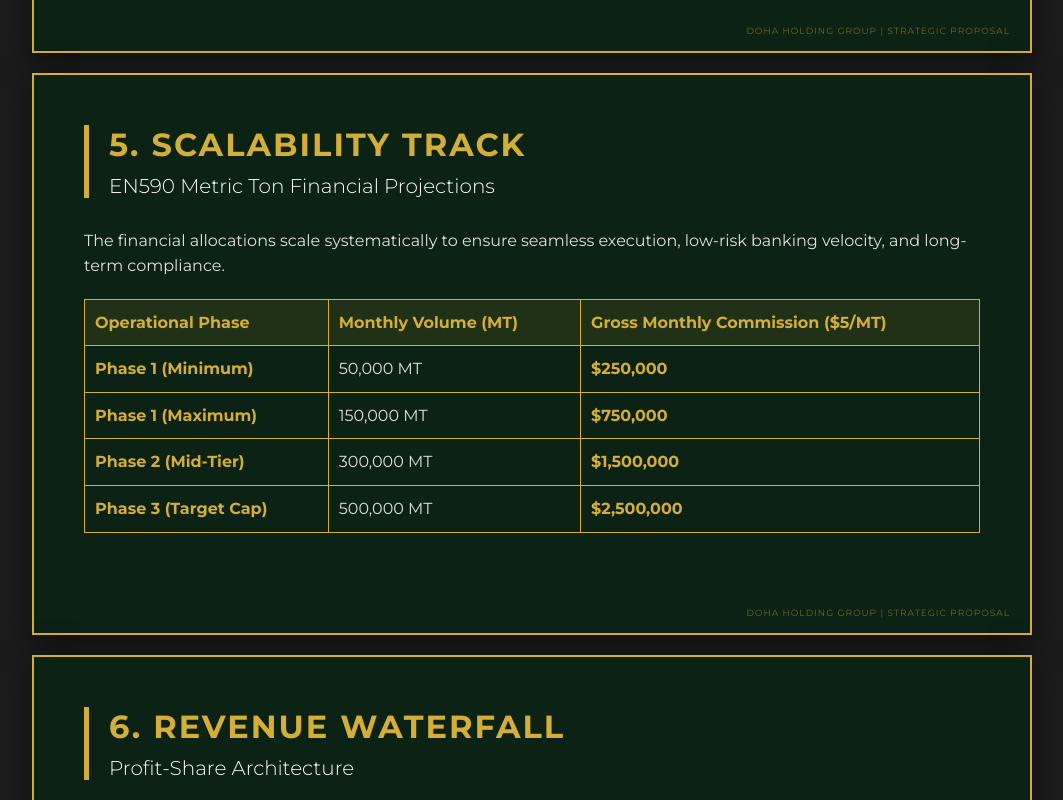
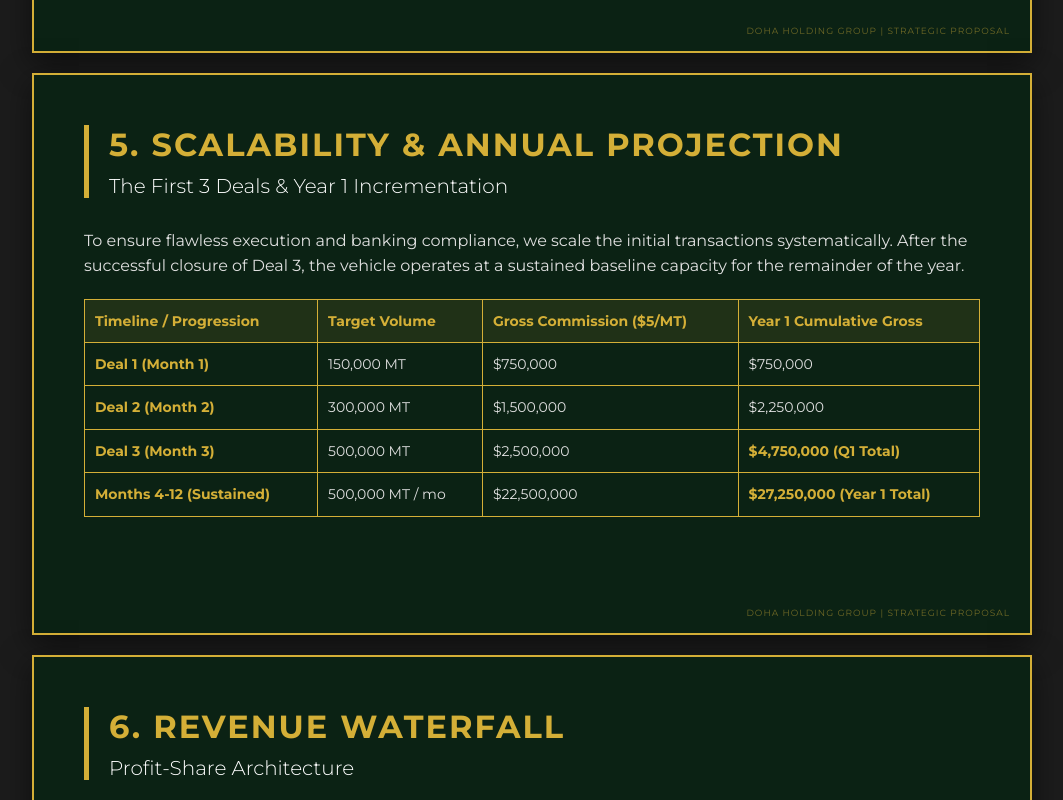
Before and after one commit to WinningTeamMindset/DOHA-PRESENTATION, a plain HTML site: page index.html in a window 1280 px wide. Shown: the part 2860-3660 px from the top of the page, without its empty margins (108-1171 px from the left). Drawn offline with Linux system fonts and the light colour scheme.

Commit message:
Revise titles and content in index.html
Updated slide titles and content for clarity and accuracy.

```diff
--- a/index.html
+++ b/index.html
@@ -84,6 +84,7 @@
             width: 100%;
             border-collapse: collapse;
             margin-top: 20px;
+            font-size: 14px;
         }
 
         th, td {
@@ -164,7 +165,7 @@
 </head>
 <body>
 
-    <!-- NEW TITLE SLIDE -->
+    <!-- TITLE SLIDE -->
     <div class="slide title-slide">
         <h2>Doha Holding Group</h2>
         <h1>Strategic Proposal</h1>
@@ -243,39 +244,44 @@
         <div class="footer">Doha Holding Group | Strategic Proposal</div>
     </div>
 
-    <!-- Slide 5: Projections -->
+    <!-- Slide 5: Projections (UPDATED FOR ANNUAL INCREMENTATION) -->
     <div class="slide">
         <div class="header">
-            <h1>5. Scalability Track</h1>
-            <h2>EN590 Metric Ton Financial Projections</h2>
+            <h1>5. Scalability & Annual Projection</h1>
+            <h2>The First 3 Deals & Year 1 Incrementation</h2>
         </div>
         <div class="content">
-            <p>The financial allocations scale systematically to ensure seamless execution, low-risk banking velocity, and long-term compliance.</p>
+            <p>To ensure flawless execution and banking compliance, we scale the initial transactions systematically. After the successful closure of Deal 3, the vehicle operates at a sustained baseline capacity for the remainder of the year.</p>
             <table>
                 <tr>
-                    <th>Operational Phase</th>
-                    <th>Monthly Volume (MT)</th>
-                    <th>Gross Monthly Commission ($5/MT)</th>
+                    <th>Timeline / Progression</th>
+                    <th>Target Volume</th>
+                    <th>Gross Commission ($5/MT)</th>
+                    <th>Year 1 Cumulative Gross</th>
                 </tr>
                 <tr>
-                    <td><strong>Phase 1 (Minimum)</strong></td>
-                    <td>50,000 MT</td>
-                    <td><strong>$250,000</strong></td>
+                    <td><strong>Deal 1 (Month 1)</strong></td>
+                    <td>150,000 MT</td>
+                    <td>$750,000</td>
+                    <td>$750,000</td>
                 </tr>
                 <tr>
-                    <td><strong>Phase 1 (Maximum)</strong></td>
-                    <td>150,000 MT</td>
-                    <td><strong>$750,000</strong></td>
+                    <td><strong>Deal 2 (Month 2)</strong></td>
+                    <td>300,000 MT</td>
+                    <td>$1,500,000</td>
+                    <td>$2,250,000</td>
                 </tr>
                 <tr>
-                    <td><strong>Phase 2 (Mid-Tier)</strong></td>
-                    <td>300,000 MT</td>
-                    <td><strong>$1,500,000</strong></td>
+                    <td><strong>Deal 3 (Month 3)</strong></td>
+                    <td>500,000 MT</td>
+                    <td>$2,500,000</td>
+                    <td><strong>$4,750,000 (Q1 Total)</strong></td>
                 </tr>
                 <tr>
-                    <td><strong>Phase 3 (Target Cap)</strong></td>
-                    <td>500,000 MT</td>
-                    <td><strong>$2,500,000</strong></td>
+                    <td><strong>Months 4-12 (Sustained)</strong></td>
+                    <td>500,000 MT / mo</td>
+                    <td>$22,500,000</td>
+                    <td><strong>$27,250,000 (Year 1 Total)</strong></td>
                 </tr>
             </table>
         </div>
@@ -316,7 +322,7 @@ Gross Commission Collected
     <div class="slide">
         <div class="header">
             <h1>7. Payout Model</h1>
-            <h2>Phase 1 Maximum Performance Example</h2>
+            <h2>Deal 1 Maximum Performance Example</h2>
         </div>
         <div class="content">
             <ul>
```
